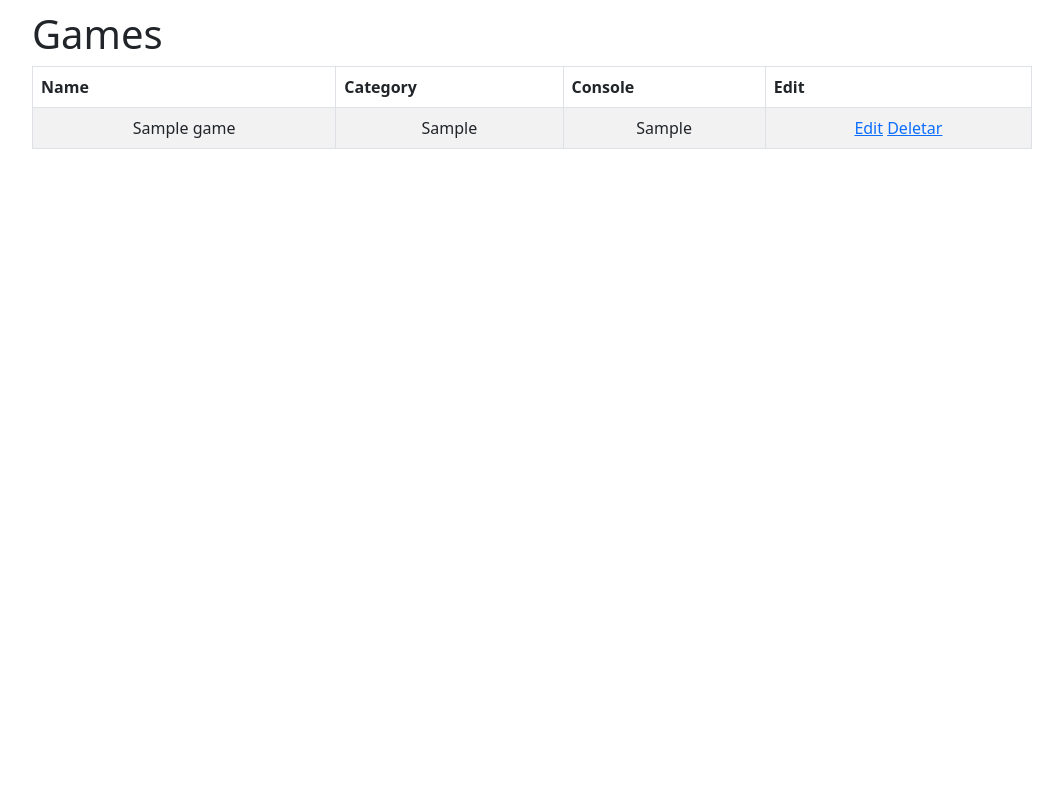
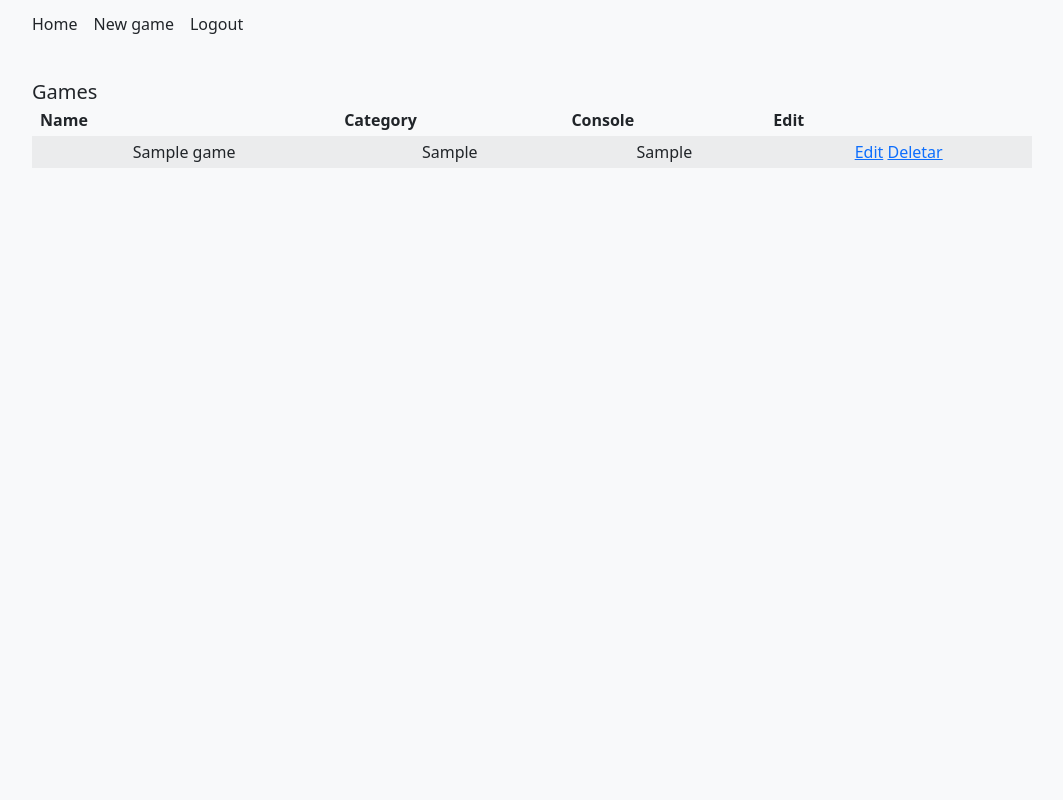
Before and after one commit to gregolly/gamelib-flask, a Flask app: page / in a window 1280 px wide. Shown: the whole page, without its empty margins (108-1171 px from the left). Run offline with Flask 3, Linux system fonts and the light colour scheme; tables that the repository leaves empty hold one stand-in row (values such as "Sample post"); some libraries are stand-ins or nearby versions.

Commit message:
feat: add css link and image preview html

```diff
--- a/templates/form.html
+++ b/templates/form.html
@@ -1,7 +1,7 @@
 {% extends "template.html" %}
 
 {% block conteudo %}
-    <form action="{{ url_for('create_game')}}" method="post" enctype="multipart/form-data">
+    <form action="{{ url_for('create_game')}}" method="post"  class="mt-3">
         <figure class="img-thumbnail col-md-4">
             <img class="img-fluid" src="{{ url_for('image', filename='default-cover.jpg') }}" alt="">
             <figcaption>
--- a/templates/template.html
+++ b/templates/template.html
@@ -6,6 +6,7 @@
     <title>Gamelib</title>
     <link rel="stylesheet" href="{{ url_for('static', filename='bootstrap.css') }}">
     <link rel="stylesheet" href="{{ url_for('static', filename='app.css') }}">
+    <link rel="stylesheet" href="{{ url_for('static', filename='reset.css') }}">
 </head>
 <body>
     {% with messages = get_flashed_messages() %}
@@ -17,14 +18,33 @@
         </ul>
     {% endif %}
     {% endwith %}
-    <div class="container">
-      <div class="page-header">
-          <h1>{{ title }}</h1>
-      </div>
+    <div class="bg-light py-3 min-vh-100">
+        <div class="container">
+        <div class="page-header">
+            <header>
+                <nav>
+                    <ul class="d-flex gap-3">
+                        <li>
+                            <a class="text-color link-dark text-decoration-none" href="{{ url_for('index')}}">Home</a>
+                        </li>
+                        <li>
+                            <a class="text-color link-dark text-decoration-none" href="{{ url_for('new')}}">New game</a>
+                        </li>
+                        <li>
+                            <a class="text-color link-dark text-decoration-none" href="{{ url_for('logout')}}">Logout</a>
+                        </li>
+                    </ul>
+                </nav>
+            </header>
+        </div>
+        <h1 class="fs-5 mt-5">{{ title }}</h1>
 
-      {% block conteudo %}
-      {% endblock %}
+        {% block conteudo %}
+        {% endblock %}
 
+        </div>
     </div>
+    <script src="{{ url_for('static', filename='jquery.js') }}"></script>
+    <script src="{{ url_for('static', filename='app.js') }}"></script>
 </body>
 </html>
```
Also changed, not shown: templates/edit.html (+10 -1 lines).
